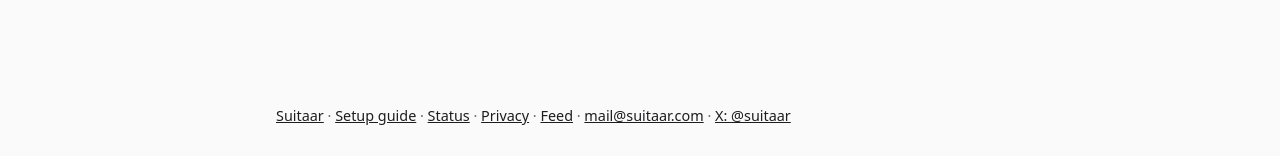
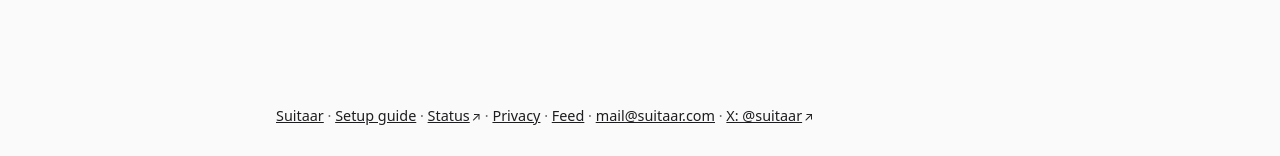
Before and after one commit to Suitaar/news, a Jekyll site: the page built from index.html, in a window 1280 px wide. Shown: the part 856-1012 px from the top of the page. Built offline with Jekyll 4.4.1, drawn with Linux system fonts in a browser that asks for light colours.

Commit message:
Add: a small arrow and hidden text on links that open a new tab

```diff
--- a/assets/style.css
+++ b/assets/style.css
@@ -3,6 +3,9 @@
 *, *::before, *::after { box-sizing: border-box; }
 body { margin: 0; font-family: system-ui, -apple-system, sans-serif; font-size: 16px; line-height: 1.5; color: var(--ink); background: var(--ground); }
 a { color: var(--ink); } a:hover { color: var(--amber-text); }
+/* A link that opens a new tab (target="_blank", set by _layouts/default.html) shows a small arrow. A screen reader says the text after the slash;
+   the line before is the fallback for a browser without that syntax. The arrow is not underlined and takes the colour of the link. */
+a[target="_blank"]::after { content: "\2197"; content: "\2197" / " (opens in a new tab)"; display: inline-block; margin-left: 0.15em; font-size: 0.85em; text-decoration: none; }
 h1 { font-size: 1.75rem; line-height: 1.2; margin: 16px 0 8px; }
 h2 { font-size: 1.25rem; line-height: 1.3; margin: 32px 0 8px; }
 h3 { font-size: 1.1rem; line-height: 1.3; margin: 24px 0 8px; }
```
